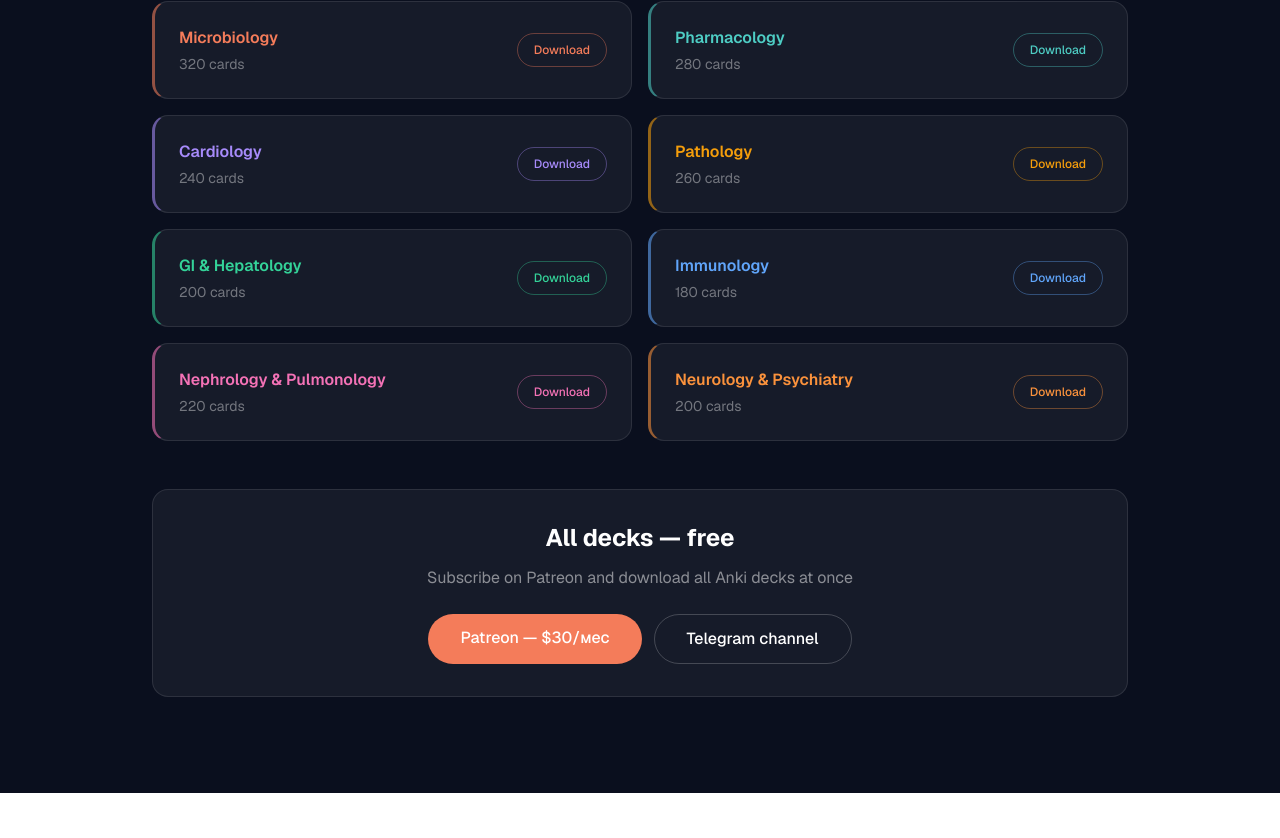
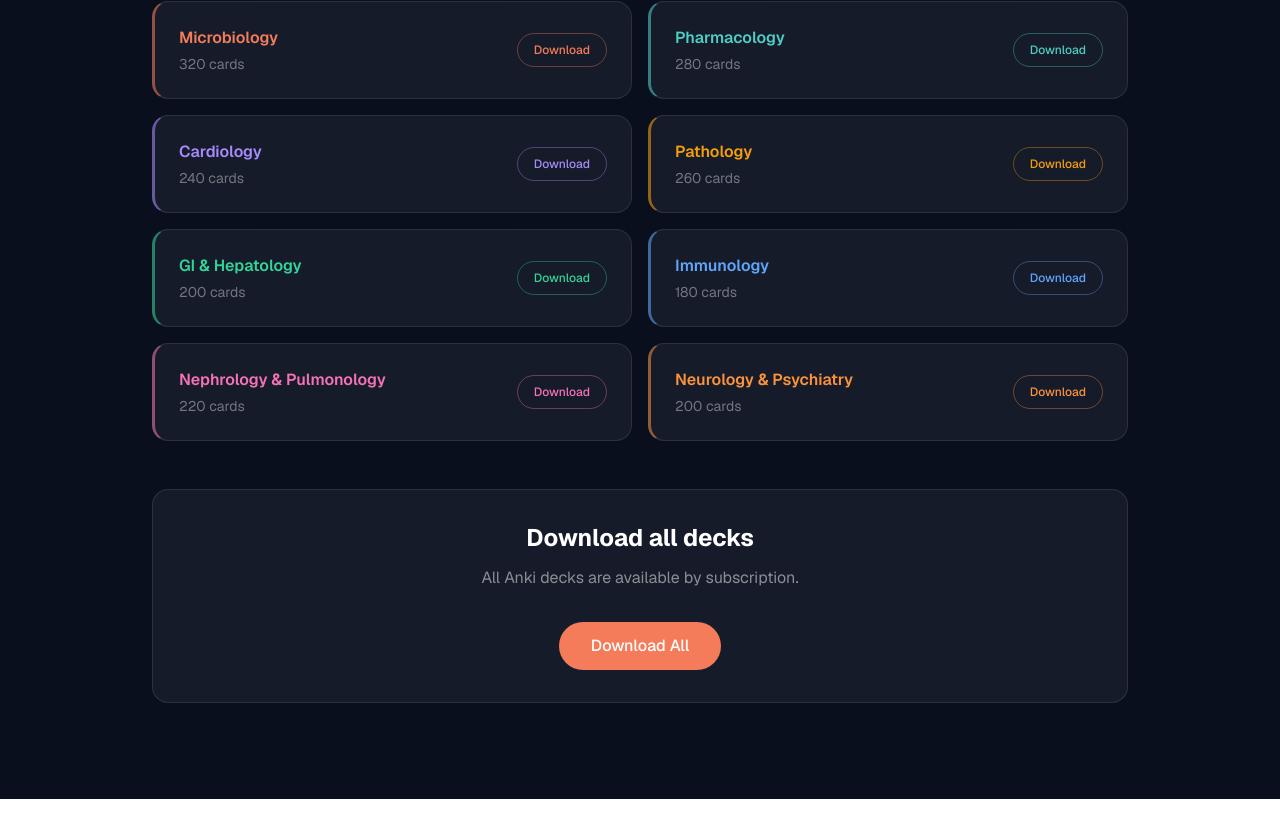
Before and after one commit to drasiiavinograd/asiiavinograd-site, a Next.js app: page /en/anki in a window 1280 px wide. Shown: the part 478-1316 px from the top of the page. Built offline with nearby package versions, Linux system fonts and the light colour scheme.

Commit message:
anki page: RU=2 download buttons, EN=1 download button

```diff
--- a/app/[locale]/anki/page.tsx
+++ b/app/[locale]/anki/page.tsx
@@ -100,13 +100,14 @@ export default function AnkiPage() {
         {/* CTA */}
         <div className="bg-white/5 border border-white/10 rounded-2xl p-8 text-center">
           <h2 className="text-2xl font-bold mb-3">
-            {isRu ? 'Все колоды — бесплатно' : 'All decks — free'}
+            {isRu ? 'Скачать все колоды' : 'Download all decks'}
           </h2>
-          <p className="text-white/50 mb-6 max-w-md mx-auto">
+          <p className="text-white/50 mb-8 max-w-md mx-auto">
             {isRu
-              ? 'Подпишитесь на Patreon или Tribute и скачайте все Anki-колоды сразу'
-              : 'Subscribe on Patreon and download all Anki decks at once'}
+              ? 'Все Anki-колоды доступны по подписке. Выберите удобный язык.'
+              : 'All Anki decks are available by subscription.'}
           </p>
+          {isRu ? (
             <div className="flex flex-col sm:flex-row gap-3 justify-center">
               <a
                 href="https://patreon.com/drasiiavinograd"
@@ -114,17 +115,27 @@ export default function AnkiPage() {
                 rel="noopener noreferrer"
                 className="bg-[#f47c5a] hover:bg-[#e06b49] text-white px-8 py-3 rounded-full font-medium transition-colors"
               >
-              Patreon — $30/мес
+                Скачать все на русском
               </a>
               <a
-              href="https://t.me/usmle_vinograd"
+                href="https://patreon.com/drasiiavinograd"
                 target="_blank"
                 rel="noopener noreferrer"
                 className="border border-white/20 hover:border-white/40 text-white px-8 py-3 rounded-full font-medium transition-colors"
               >
-              {isRu ? 'Telegram-канал' : 'Telegram channel'}
+                Скачать все на английском
               </a>
             </div>
+          ) : (
+            <a
+              href="https://patreon.com/drasiiavinograd"
+              target="_blank"
+              rel="noopener noreferrer"
+              className="inline-block bg-[#f47c5a] hover:bg-[#e06b49] text-white px-8 py-3 rounded-full font-medium transition-colors"
+            >
+              Download All
+            </a>
+          )}
         </div>
 
       </div>
```
Lines whose indentation alone changed are shown as unchanged.
